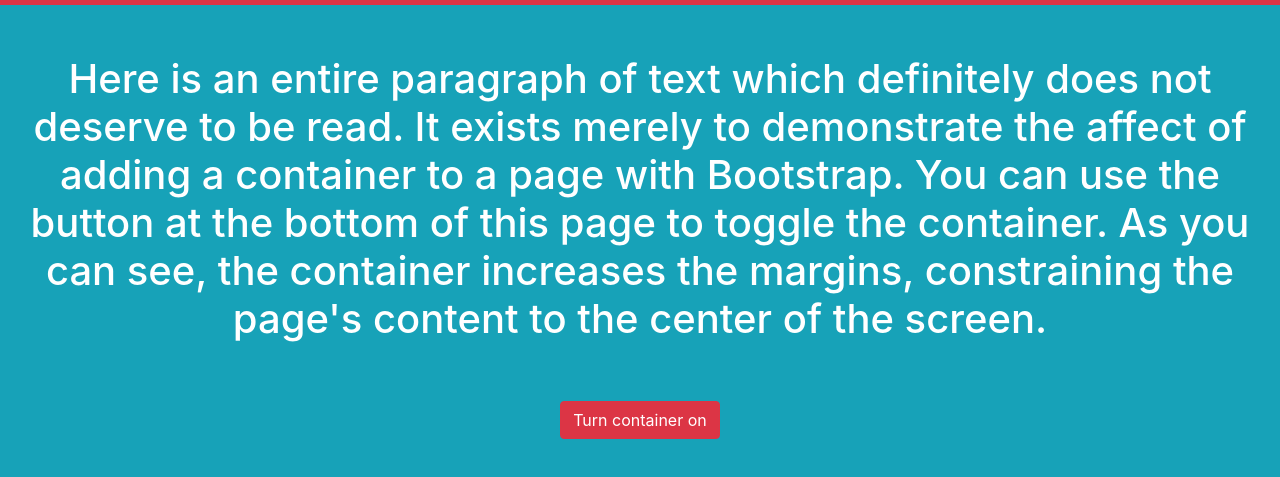
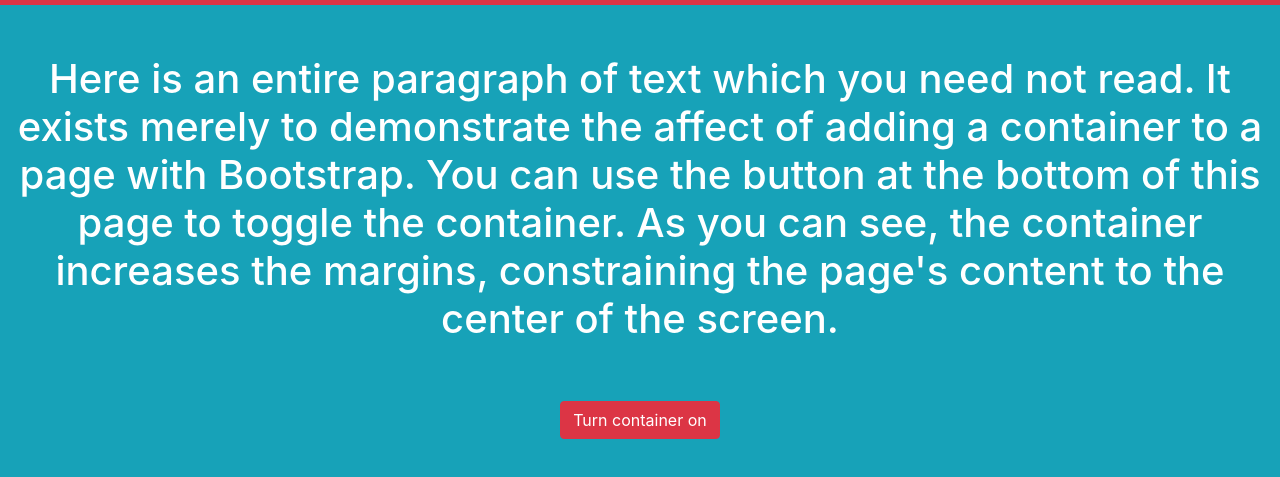
Before and after one commit to upperlinecode/bootstrap-container-widget, a plain HTML site: page index.html in a window 1280 px wide. Shown: the part 51-528 px from the top of the page. Drawn offline with nearby package versions, Linux system fonts and the light colour scheme.

Commit message:
Update index.html

```diff
--- a/index.html
+++ b/index.html
@@ -10,7 +10,7 @@
             <a class="navbar-brand">Container Widget</a>
         </nav>
         <div id="container">
-            <h1 class="text-white" align="center">Here is an entire paragraph of text which definitely does not deserve to be read. It exists merely to demonstrate the affect of adding a container to a page with Bootstrap. You can use the button at the bottom of this page to toggle the container. As you can see, the container increases the margins, constraining the page's content to the center of the screen.</h1>
+            <h1 class="text-white" align="center">Here is an entire paragraph of text which you need not read. It exists merely to demonstrate the affect of adding a container to a page with Bootstrap. You can use the button at the bottom of this page to toggle the container. As you can see, the container increases the margins, constraining the page's content to the center of the screen.</h1>
             <div class="d-flex justify-content-center">
                 <button id="toggle" class="btn btn-danger" onclick="toggle()">Turn container on</button>
             </div>
```
